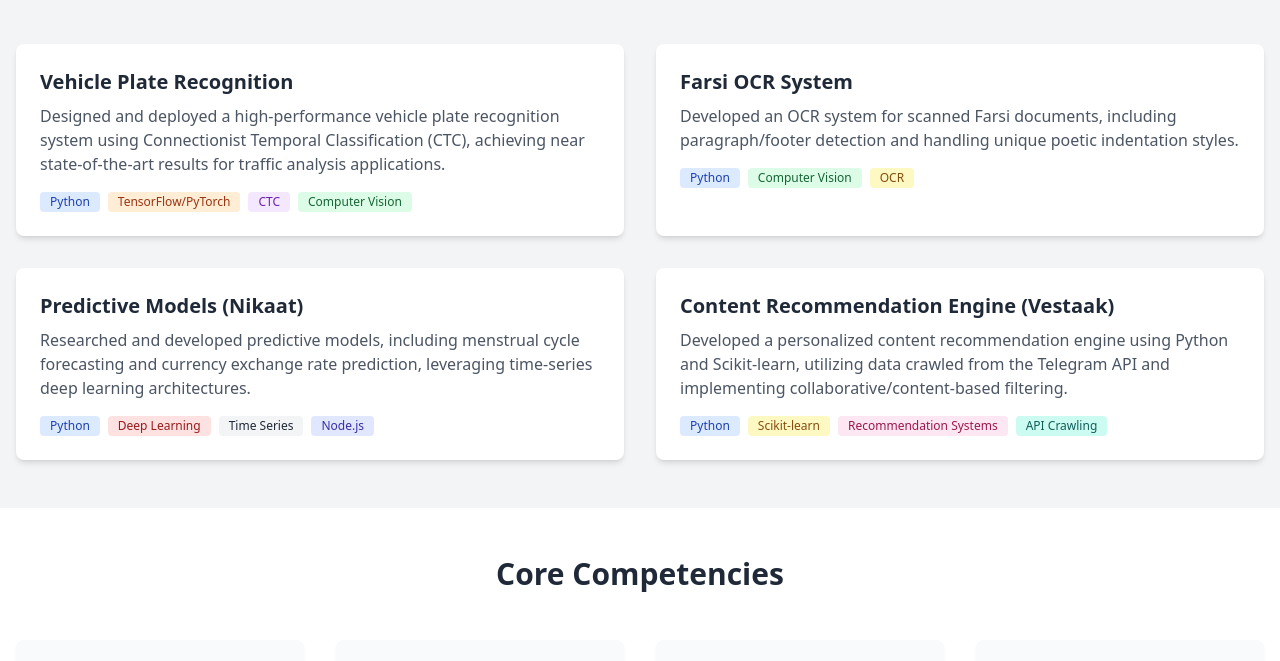
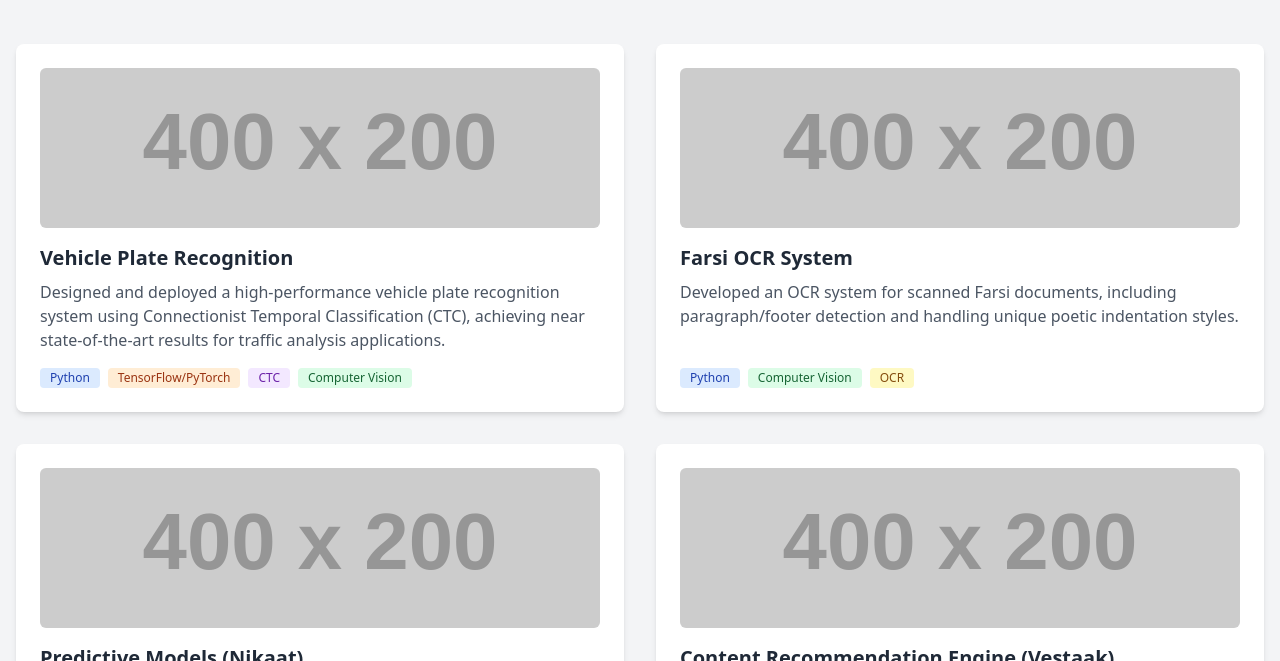
Before and after one commit to shervinemp/portfolio, a website: page index.html in a window 1280 px wide. Shown: the part 592-1253 px from the top of the page. Drawn offline with nearby package versions, Linux system fonts and the light colour scheme; placeholder pictures from the web are drawn by us.

Commit message:
Feat: Add project visual placeholders

```diff
--- a/index.html
+++ b/index.html
@@ -43,9 +43,12 @@
         <h2 class="text-3xl font-bold text-center mb-12">Featured Projects</h2>
         <div class="grid grid-cols-1 md:grid-cols-2 gap-8">
             <!-- Project Card 1: Plate Recognition -->
-            <div class="bg-white p-6 rounded-lg shadow-md">
+            <div class="bg-white p-6 rounded-lg shadow-md flex flex-col">
+                <img src="https://via.placeholder.com/400x200/cccccc/969696?text=Project+Visual"
+                    alt="Vehicle Plate Recognition Visual" class="w-full h-40 object-cover rounded-md mb-4">
                 <h3 class="text-xl font-semibold mb-2">Vehicle Plate Recognition</h3>
-                <p class="text-gray-600 mb-4">Designed and deployed a high-performance vehicle plate recognition system
+                <p class="text-gray-600 mb-4 flex-grow">Designed and deployed a high-performance vehicle plate
+                    recognition system
                     using Connectionist Temporal Classification (CTC), achieving near state-of-the-art results for
                     traffic analysis applications.</p>
                 <div class="flex flex-wrap gap-2">
@@ -58,9 +61,11 @@
                 </div>
             </div>
             <!-- Project Card 2: Farsi OCR -->
-            <div class="bg-white p-6 rounded-lg shadow-md">
+            <div class="bg-white p-6 rounded-lg shadow-md flex flex-col">
+                <img src="https://via.placeholder.com/400x200/cccccc/969696?text=Project+Visual"
+                    alt="Farsi OCR System Visual" class="w-full h-40 object-cover rounded-md mb-4">
                 <h3 class="text-xl font-semibold mb-2">Farsi OCR System</h3>
-                <p class="text-gray-600 mb-4">Developed an OCR system for scanned Farsi documents, including
+                <p class="text-gray-600 mb-4 flex-grow">Developed an OCR system for scanned Farsi documents, including
                     paragraph/footer detection and handling unique poetic indentation styles.</p>
                 <div class="flex flex-wrap gap-2">
                     <span class="bg-blue-100 text-blue-800 text-xs font-medium px-2.5 py-0.5 rounded">Python</span>
@@ -70,9 +75,12 @@
                 </div>
             </div>
             <!-- Project Card 3: Predictive Models -->
-            <div class="bg-white p-6 rounded-lg shadow-md">
+            <div class="bg-white p-6 rounded-lg shadow-md flex flex-col">
+                <img src="https://via.placeholder.com/400x200/cccccc/969696?text=Project+Visual"
+                    alt="Predictive Models Visual" class="w-full h-40 object-cover rounded-md mb-4">
                 <h3 class="text-xl font-semibold mb-2">Predictive Models (Nikaat)</h3>
-                <p class="text-gray-600 mb-4">Researched and developed predictive models, including menstrual cycle
+                <p class="text-gray-600 mb-4 flex-grow">Researched and developed predictive models, including menstrual
+                    cycle
                     forecasting and currency exchange rate prediction, leveraging time-series deep learning
                     architectures.</p>
                 <div class="flex flex-wrap gap-2">
@@ -83,9 +91,12 @@
                 </div>
             </div>
             <!-- Project Card 4: Content Recommendation -->
-            <div class="bg-white p-6 rounded-lg shadow-md">
+            <div class="bg-white p-6 rounded-lg shadow-md flex flex-col">
+                <img src="https://via.placeholder.com/400x200/cccccc/969696?text=Project+Visual"
+                    alt="Content Recommendation Visual" class="w-full h-40 object-cover rounded-md mb-4">
                 <h3 class="text-xl font-semibold mb-2">Content Recommendation Engine (Vestaak)</h3>
-                <p class="text-gray-600 mb-4">Developed a personalized content recommendation engine using Python and
+                <p class="text-gray-600 mb-4 flex-grow">Developed a personalized content recommendation engine using
+                    Python and
                     Scikit-learn, utilizing data crawled from the Telegram API and implementing
                     collaborative/content-based filtering.</p>
                 <div class="flex flex-wrap gap-2">
```
